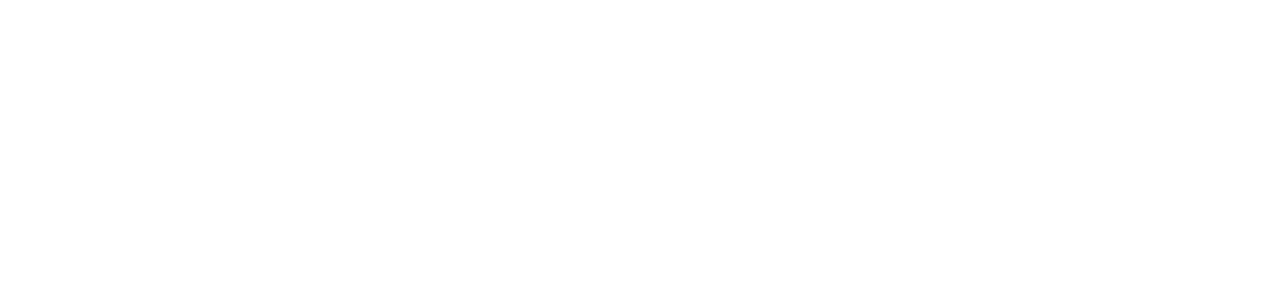
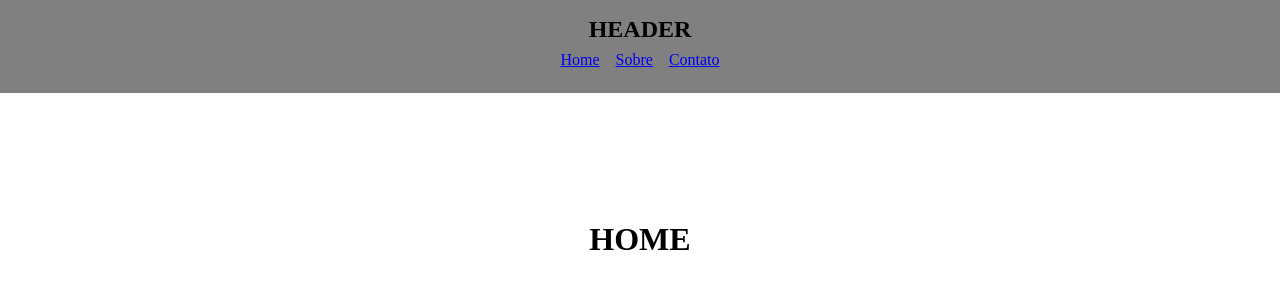
Before and after one commit to TiagoViniciusDev/routerTest, a React (Vite) app: page / in a window 1280 px wide. Before the commit this address had no page. Shown: the top 300 px of the page. Built offline with nearby package versions, Linux system fonts and the light colour scheme.

Commit message:
fix router 2

```diff
--- a/src/App.jsx
+++ b/src/App.jsx
@@ -13,10 +13,10 @@
     <div className='App'>
       <BrowserRouter>
         <Routes>
-          <Route path='/routerTest' element={<Layout />}>
+          <Route path='/' element={<Layout />}>
             <Route index element={<Home />}/>
-            <Route path='/routerTest/sobre' element={<Sobre />}/>
-            <Route path='/routerTest/contato' element={<Contato />}/>
+            <Route path='/sobre' element={<Sobre />}/>
+            <Route path='/contato' element={<Contato />}/>
           </Route>
         </Routes>
       </BrowserRouter>
--- a/vite.config.js
+++ b/vite.config.js
@@ -4,5 +4,5 @@
 // https://vitejs.dev/config/
 export default defineConfig({
   plugins: [react()],
-  base: "/routerTest",
+  // base: "/routerTest",
 })
```
